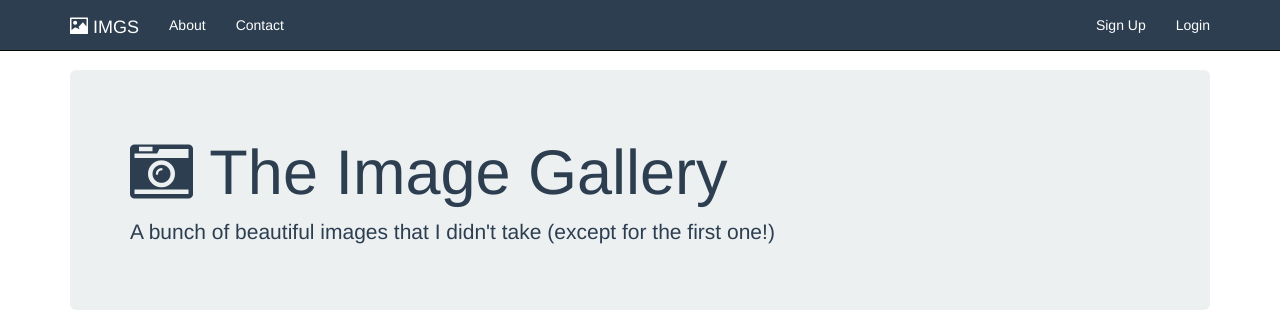
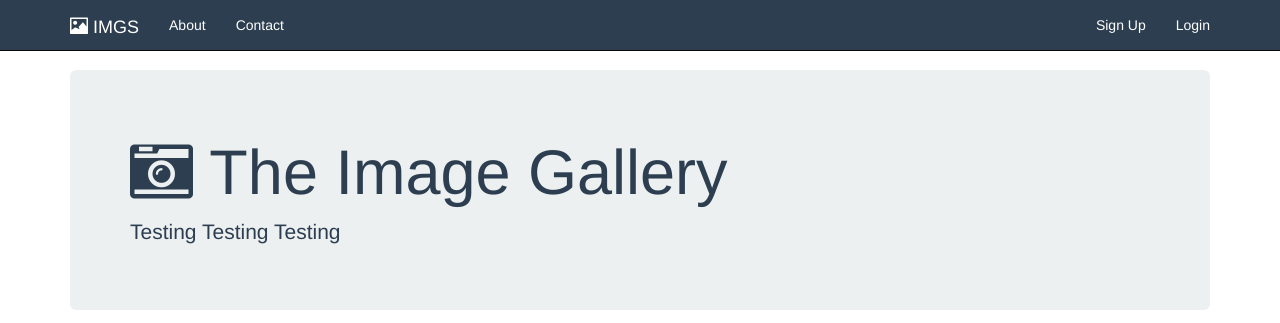
Before and after one commit to PapayaCarlos/papayacarlos.github.io, a plain HTML site: page index.html in a window 1280 px wide. Shown: the top 323 px of the page. Drawn offline with nearby package versions, Linux system fonts and the light colour scheme.

Commit message:
Testing Text

```diff
--- a/index.html
+++ b/index.html
@@ -54,7 +54,7 @@
 
   <div class="jumbotron">
     <h1><i class="fa fa-camera-retro"></i> The Image Gallery </h1>
-    <p>A bunch of beautiful images that I didn't take (except for the first one!)</p>
+    <p>Testing Testing Testing</p>
   </div>
 
     <div class="row">
```
